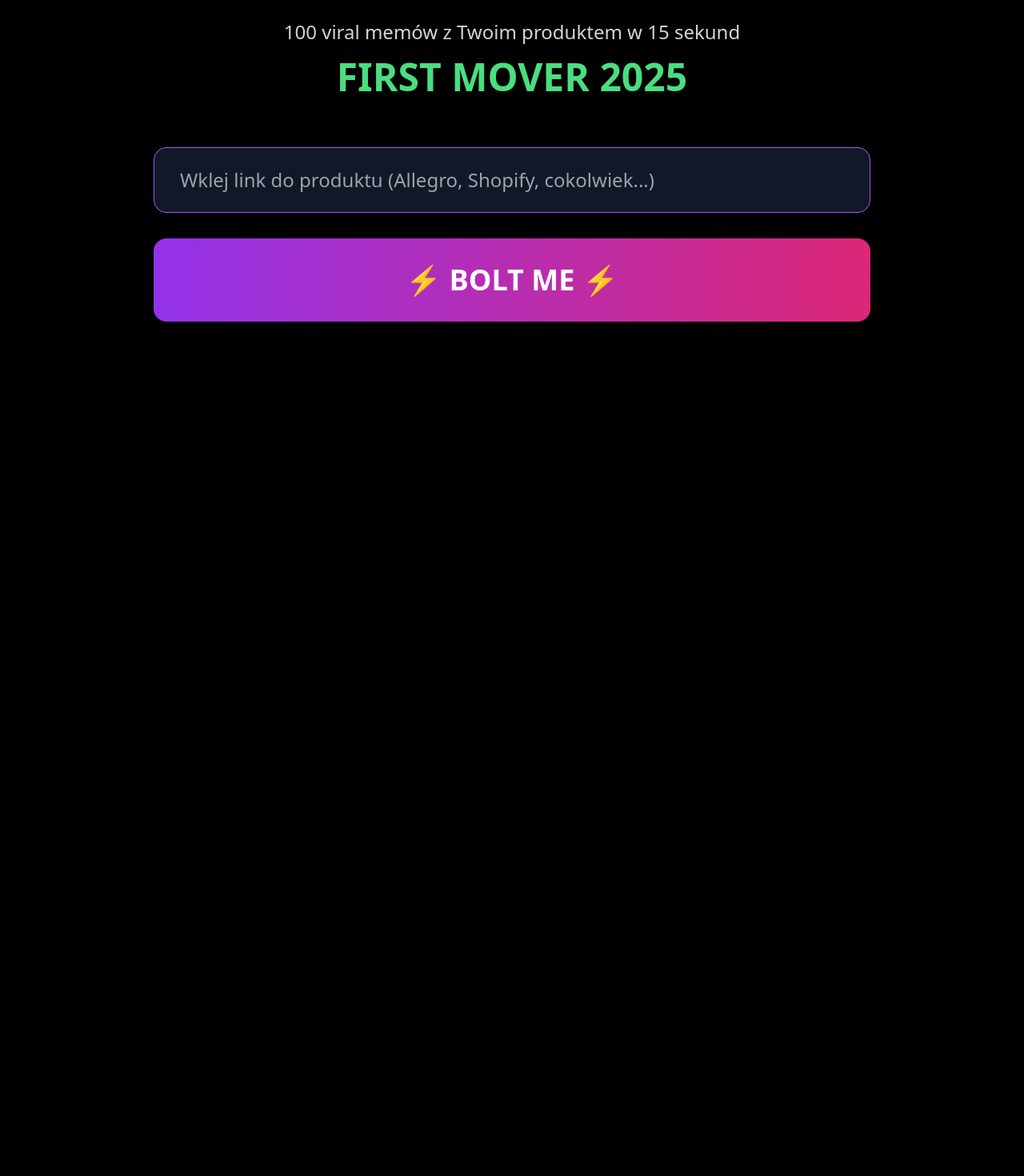
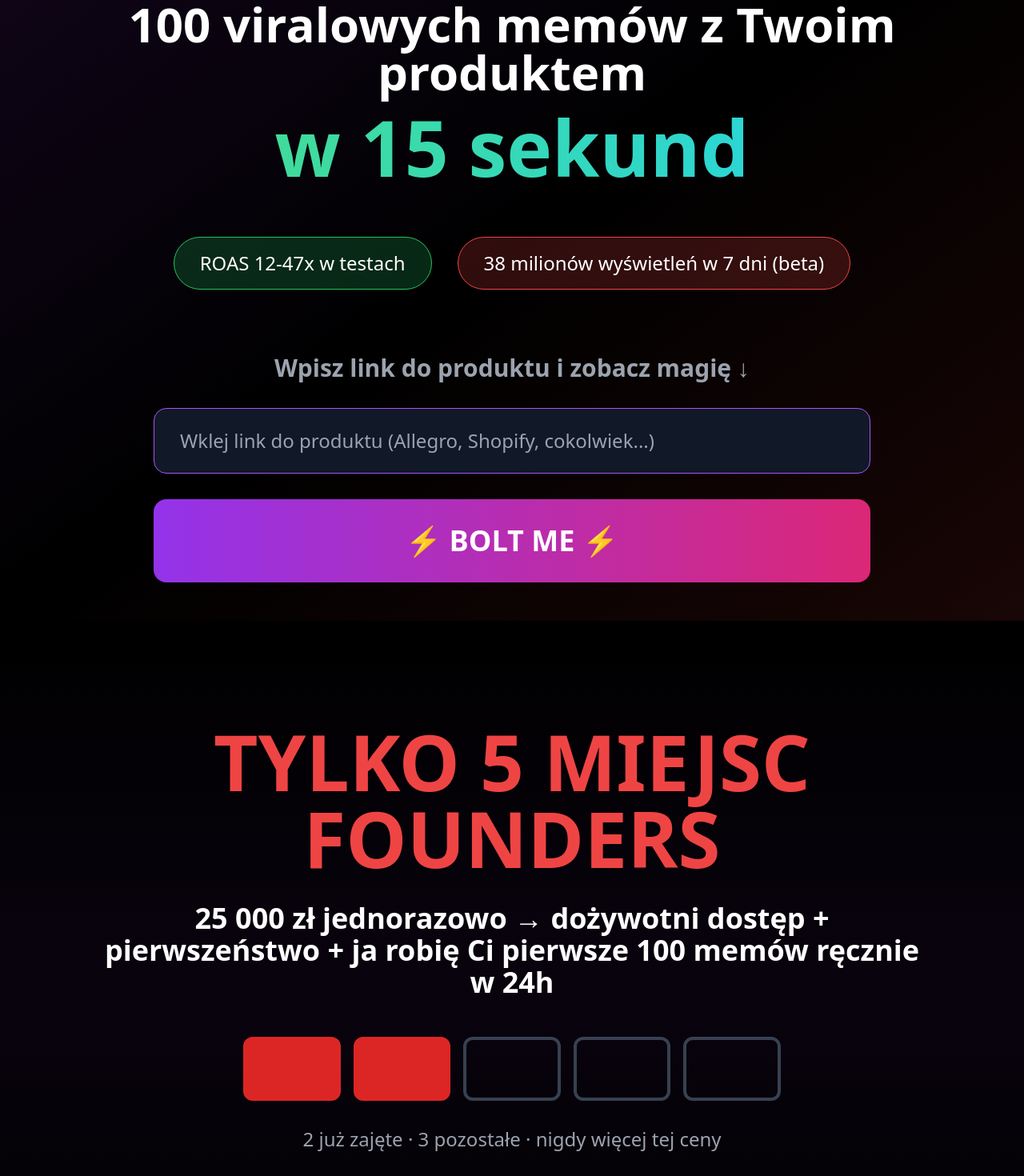
Before and after one commit to radoslawszymanski94/memebolt, a Next.js app: page / in a window 1280 px wide. Shown: the part 160-1630 px from the top of the page at 80% size. Before the commit the page ends 800 px from the top, so only its background shows below. Built offline with nearby package versions, Linux system fonts and the light colour scheme.

Commit message:
Update page.jsx

```diff
--- a/app/page.jsx
+++ b/app/page.jsx
@@ -2,20 +2,66 @@ import MemeGenerator from './components/MemeGenerator'
 
 export default function Home() {
   return (
-    <main className="min-h-screen bg-black text-white">
-      <div className="max-w-7xl mx-auto px-6 py-16">
-        <div className="text-center mb-16">
-          <h1 className="text-6xl md:text-8xl font-black bg-gradient-to-r from-purple-400 via-pink-500 to-red-500 bg-clip-text text-transparent">
+    <main className="min-h-screen bg-black text-white overflow-x-hidden">
+      {/* HERO */}
+      <div className="relative min-h-screen flex items-center justify-center px-6">
+        <div className="absolute inset-0 bg-gradient-to-br from-purple-900/20 via-black to-red-900/20" />
+
+        <div className="relative text-center max-w-6xl mx-auto">
+          <h1 className="text-7xl md:text-9xl font-black tracking-tighter bg-gradient-to-r from-purple-400 via-pink-400 to-red-400 bg-clip-text text-transparent animate-pulse">
             MEMEBOLT.AI
           </h1>
-          <p className="text-2xl mt-6 text-gray-300">
-            100 viral memów z Twoim produktem w 15 sekund
+
+          <p className="text-4xl md:text-6xl font-black mt-8 text-white">
+            100 viralowych memów z Twoim produktem
           </p>
-          <p className="text-5xl mt-4 font-bold text-green-400">
-            FIRST MOVER 2025
+
+          <p className="text-6xl md:text-8xl font-black mt-4 bg-gradient-to-r from-green-400 to-cyan-400 bg-clip-text text-transparent">
+            w 15 sekund
+          </p>
+
+          <div className="flex gap-8 justify-center mt-16 text-2xl">
+            <div className="bg-green-500/20 border border-green-500 px-8 py-4 rounded-full">
+              ROAS 12-47x w testach
+            </div>
+            <div className="bg-red-500/20 border border-red-500 px-8 py-4 rounded-full">
+              38 milionów wyświetleń w 7 dni (beta)
+            </div>
+          </div>
+
+          <div className="mt-20">
+            <p className="text-3xl font-bold text-gray-400 mb-8">
+              Wpisz link do produktu i zobacz magię ↓
+            </p>
+            <MemeGenerator />
+          </div>
+        </div>
+      </div>
+
+      {/* FOUNDERS SECTION */}
+      <div className="py-32 px-6 bg-gradient-to-b from-black via-purple-900/10 to-black">
+        <div className="max-w-5xl mx-auto text-center">
+          <h2 className="text-6xl md:text-8xl font-black text-red-500 mb-8">
+            TYLKO 5 MIEJSC FOUNDERS
+          </h2>
+          <p className="text-4xl font-bold text-white mb-12">
+            25 000 zł jednorazowo → dożywotni dostęp + pierwszeństwo + ja robię Ci pierwsze 100 memów ręcznie w 24h
+          </p>
+
+          <div className="grid grid-cols-5 gap-4 max-w-2xl mx-auto">
+            {[...Array(5)].map((_, i) => (
+              <div key={i} className={`h-20 rounded-xl border-4 ${i < 2 ? 'bg-red-600 border-red-600' : 'border-gray-700'}`} />
+            ))}
+          </div>
+
+          <p className="text-2xl mt-8 text-gray-400">
+            {2} już zajęte · {3} pozostałe · nigdy więcej tej ceny
+          </p>
+
+          <p className="text-3xl mt-12 font-black text-pink-400">
+            Napisz „FOUNDERS” na radek@memebbolt.ai – zamykam listę o 23:59
           </p>
         </div>
-        <MemeGenerator />
       </div>
     </main>
   )
```
